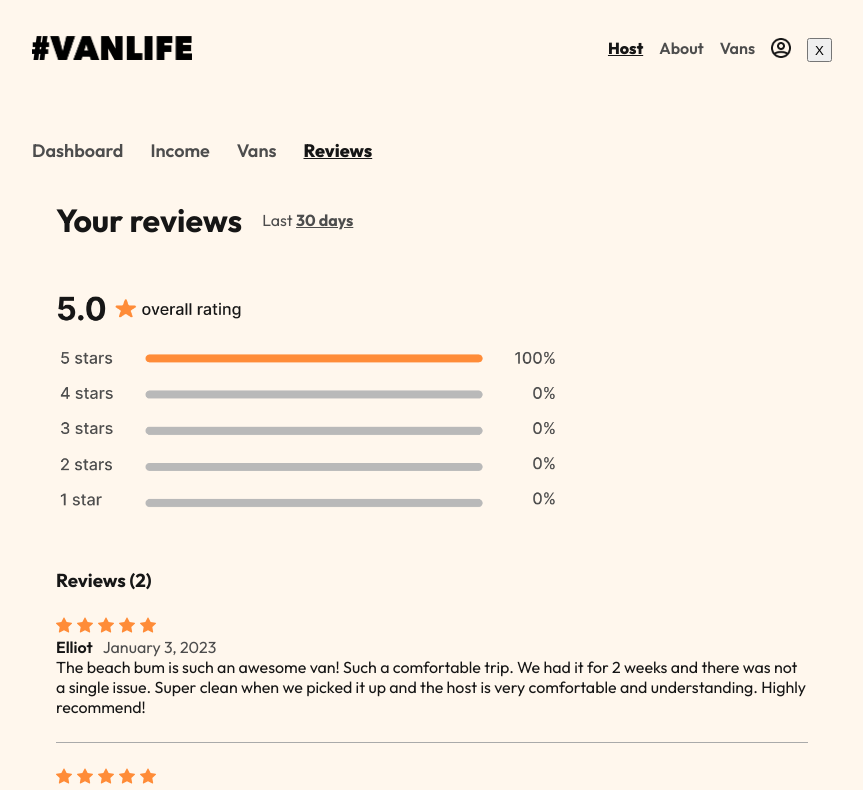
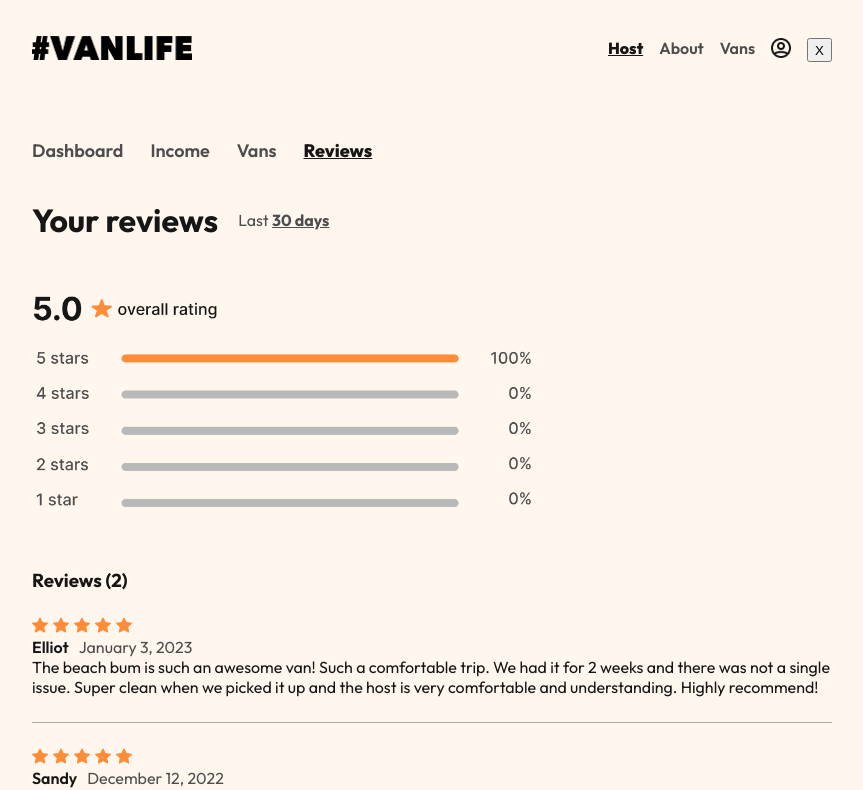
Before and after one commit to Davsan88/vanlife-react-router, a React (Vite) app: page /host/reviews in a window 1280 px wide. Shown: the top 790 px of the page, without its empty margins (208-1071 px from the left). Built offline with nearby package versions, Linux system fonts and the light colour scheme; sample sign-in values are in the browser's storage; what miragejs would draw is missing.

Commit message:
Update Vans.css

```diff
--- a/src/pages/vans/Vans.css
+++ b/src/pages/vans/Vans.css
@@ -403,7 +403,6 @@
 /* === Host Income === */
 
 .host-income {
-    /* padding-inline: 1.5em; */
     color: var(--color-dark-text);
     display: flex;
     flex-direction: column;
@@ -470,7 +469,7 @@ img.graph {
 /* === Host Reviews === */
 
 .host-reviews {
-    padding: 0 1.5em 4em;
+    padding-bottom: 3em;
     color: var(--color-dark-text);
 }
 
```
